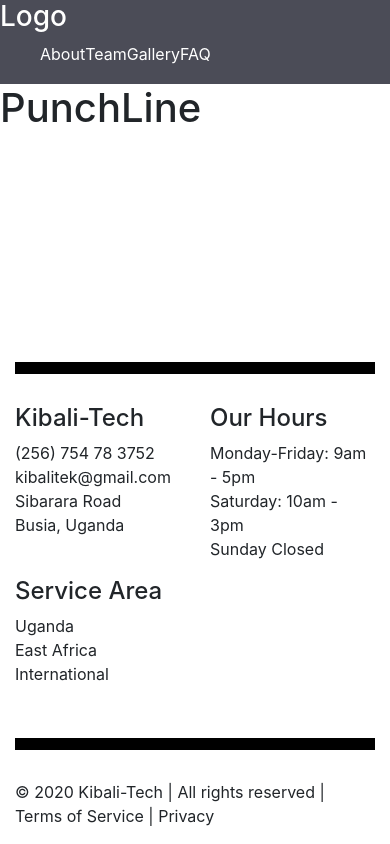
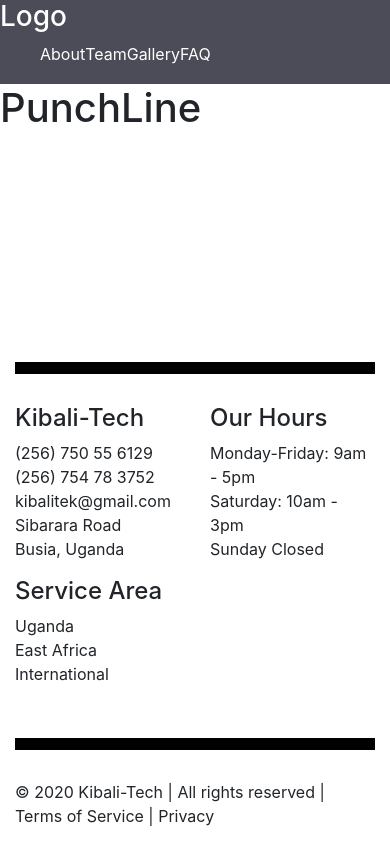
Before and after one commit to kibalitek/my-app, a React (Create React App) app: page /gallery/1 in a window 390 px wide. Built offline with nearby package versions, Linux system fonts and the light colour scheme; no server answers.

Commit message:
added second phone number

```diff
--- a/src/Footer.js
+++ b/src/Footer.js
@@ -10,6 +10,7 @@ function Footer() {
           <div className="col">
             <h4>Kibali-Tech</h4>
             <ul className="list-unstyled">
+              <li>(256) 750 55 6129</li>
               <li>(256) 754 78 3752</li>
               <li>kibalitek@gmail.com</li>
               <li>Sibarara Road</li>
```
